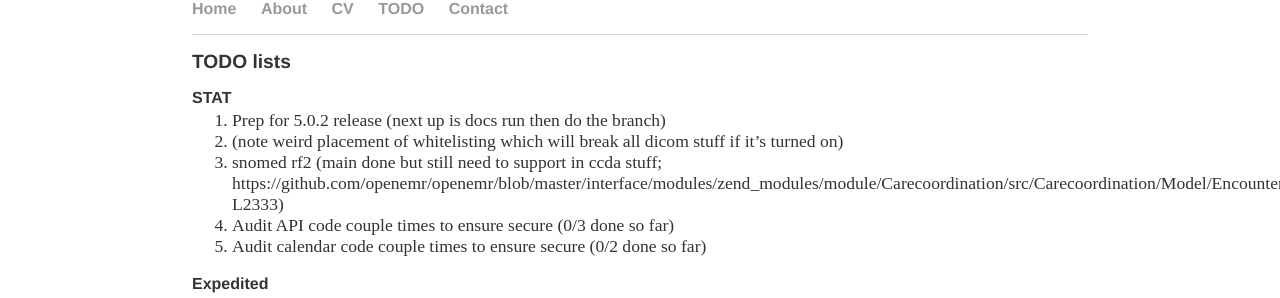
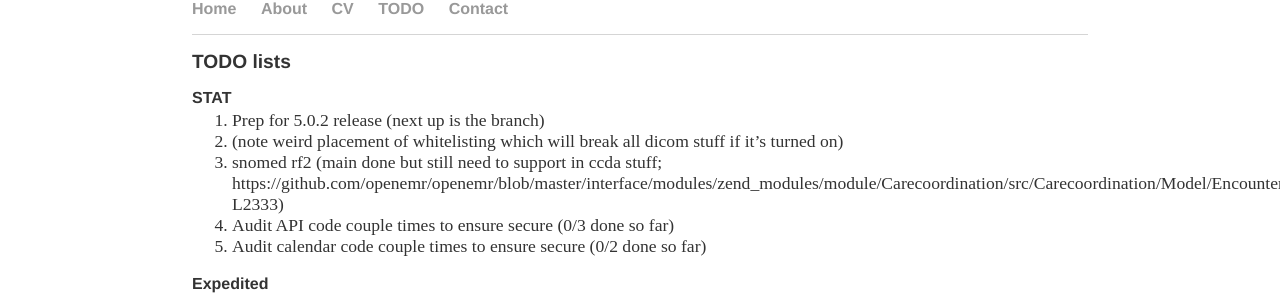
Before and after one commit to bradymiller/bradymiller.github.io, a Jekyll site: the page built from todo/index.md, in a window 1280 px wide. Shown: the part 149-447 px from the top of the page. Built offline with Jekyll 4.4.1, drawn with Linux system fonts in a browser that asks for light colours; our own code applies the rules of GitHub Pages for plain Markdown files.

Commit message:
Update index.md

```diff
--- a/todo/index.md
+++ b/todo/index.md
@@ -4,7 +4,7 @@ layout: default
 ## TODO lists
 
 ### STAT
-1. Prep for 5.0.2 release (next up is docs run then do the branch)
+1. Prep for 5.0.2 release (next up is the branch)
 1. (note weird placement of whitelisting which will break all dicom stuff if it's turned on)
 1. snomed rf2 (main done but still need to support in ccda stuff; https://github.com/openemr/openemr/blob/master/interface/modules/zend_modules/module/Carecoordination/src/Carecoordination/Model/EncounterccdadispatchTable.php#L2316-L2333)
 1. Audit API code couple times to ensure secure (0/3 done so far)
```
